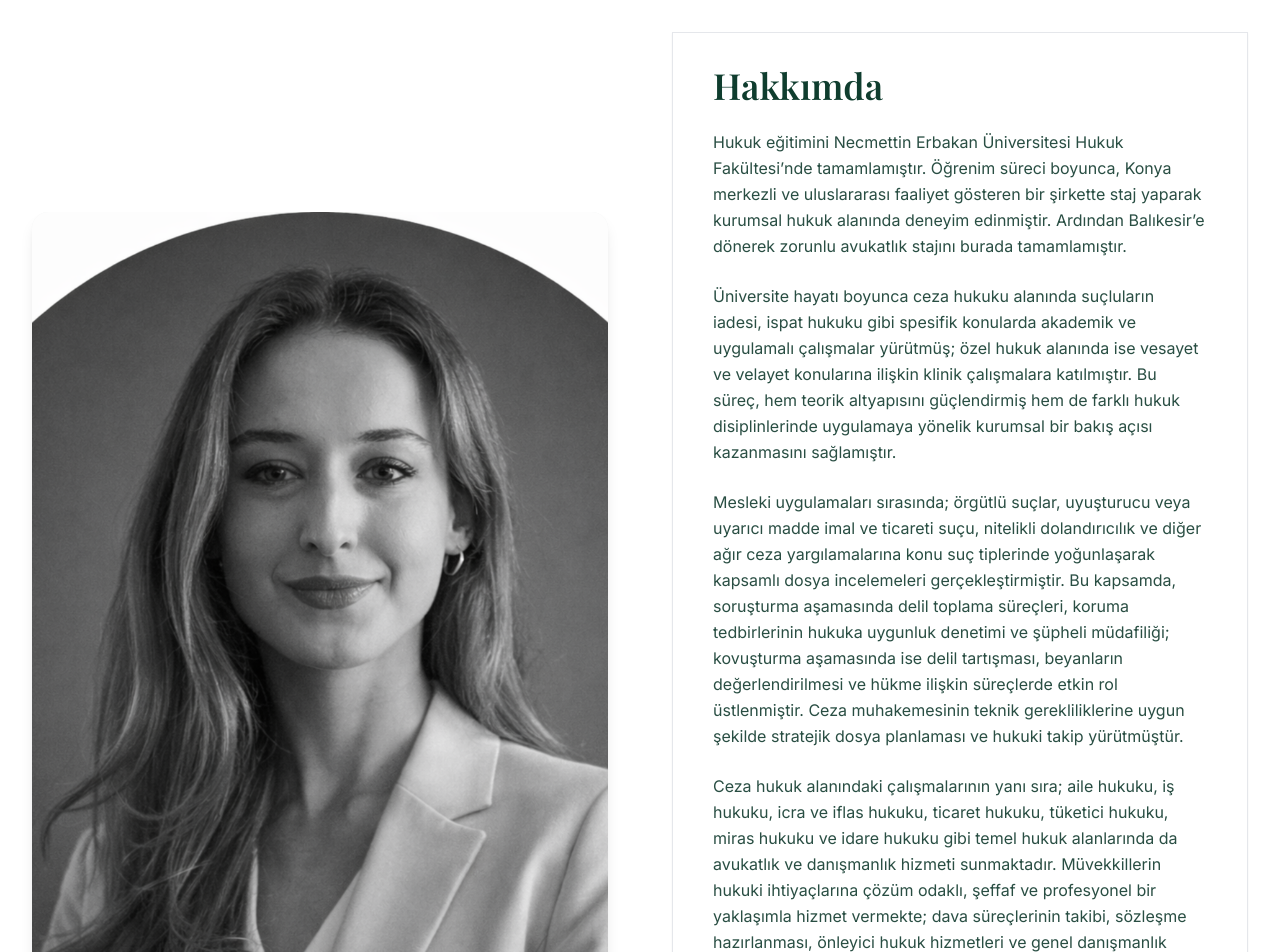
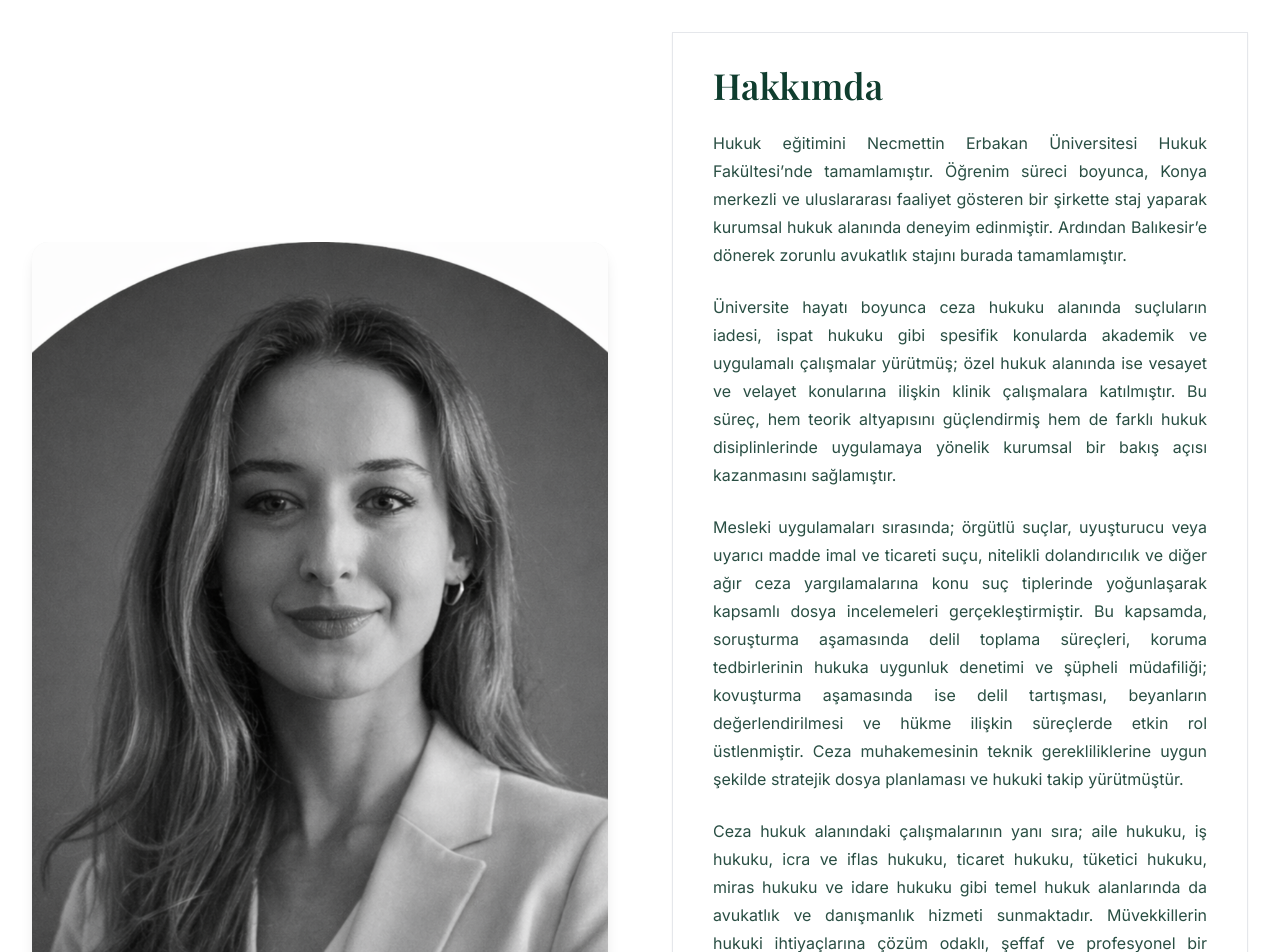
Before and after one commit to Mustafa1052/ece-nalbant-site, a Next.js app: page / in a window 1280 px wide. Shown: the part 880-1832 px from the top of the page. Built offline with nearby package versions, Linux system fonts and the light colour scheme; a web font is replaced by a local one.

Commit message:
yazı düzenleme

```diff
--- a/app/blog/[slug]/page.tsx
+++ b/app/blog/[slug]/page.tsx
@@ -183,6 +183,8 @@ export default async function BlogPostPage({ params }: { params: { slug: string
               style={{ maxWidth: isStyledLegalPost ? '760px' : '800px' }}
             >
               {content.blocks.map((block, i) => {
+                const articleParagraphBaseClasses =
+                  'text-justify hyphens-auto break-words [overflow-wrap:anywhere] leading-relaxed md:leading-7';
                 const isGovernmentTOCLine =
                   isQuotedGovernmentPost && block.type === 'p' && block.text.includes('................................................................');
                 const isGovernmentFootnoteLine =
@@ -243,12 +245,12 @@ export default async function BlogPostPage({ params }: { params: { slug: string
                             isGovernmentTOCLine
                               ? 'whitespace-pre-line font-medium text-primary/75 text-[13px] md:text-sm'
                               : isGovernmentFootnoteLine
-                                ? 'whitespace-pre-line text-primary-dark/55 text-xs md:text-[13px] leading-[1.7] italic'
+                                ? `whitespace-pre-line text-primary-dark/55 text-xs md:text-[13px] italic ${articleParagraphBaseClasses}`
                                 : isGovernmentNumberedItem
-                                  ? 'text-primary-dark/90 text-[15px] md:text-base text-justify border-l-2 border-accent/20 pl-3'
-                                  : 'text-primary-dark/90 text-[15px] md:text-base text-justify'
+                                  ? `text-primary-dark/90 text-[15px] md:text-base border-l-2 border-accent/20 pl-3 ${articleParagraphBaseClasses}`
+                                  : `text-primary-dark/90 text-[15px] md:text-base ${articleParagraphBaseClasses}`
                           }`
-                        : 'text-primary-dark/90'
+                        : `text-primary-dark/90 ${articleParagraphBaseClasses}`
                     }`}
                   >
                     {isGovernmentFootnoteLine && footnoteNumber ? (
--- a/app/layout.tsx
+++ b/app/layout.tsx
@@ -22,16 +22,16 @@ const inter = Inter({
 const siteUrl = 'https://www.ecenalbant.av.tr';
 
 export const metadata: Metadata = {
-  title: 'Avukat Ece Nalbant | Balıkesir Avukat',
+  title: 'Av. Ece Nalbant | Hukuk ve Danışmanlık',
   description:
-    'Balıkesir merkezli Avukat Ece Nalbant; ceza hukuku, boşanma davaları ve hukuki danışmanlık hizmetleri sunmaktadır.',
+    'Balıkesir merkezli Av. Ece Nalbant; ceza hukuku, boşanma davaları ve hukuki danışmanlık alanlarında hizmet sunmaktadır.',
   metadataBase: new URL(siteUrl),
   keywords:
     'Balıkesir avukat, Balıkesir ceza avukatı, Balıkesir boşanma avukatı, Balıkesir dolandırıcılık avukatı, Balıkesir uyuşturucu avukatı, Balıkesir ağır ceza avukatı, Balıkesir hukuk danışmanlık, avukat Ece Nalbant',
   openGraph: {
-    title: 'Avukat Ece Nalbant | Balıkesir Avukat',
+    title: 'Av. Ece Nalbant | Hukuk ve Danışmanlık',
     description:
-      'Balıkesir merkezli Avukat Ece Nalbant; ceza hukuku, boşanma davaları ve hukuki danışmanlık hizmetleri sunmaktadır.',
+      'Balıkesir merkezli Av. Ece Nalbant; ceza hukuku, boşanma davaları ve hukuki danışmanlık alanlarında hizmet sunmaktadır.',
     url: siteUrl,
     siteName: 'Avukat Ece Nalbant',
     type: 'website',
--- a/components/About.tsx
+++ b/components/About.tsx
@@ -56,7 +56,7 @@ export function About() {
 
             {/* BIOGRAPHY */}
             <motion.p
-              className="text-primary-dark/90 text-base leading-relaxed mb-6"
+              className="text-primary-dark/90 text-base leading-relaxed md:leading-7 text-justify hyphens-auto break-words [overflow-wrap:anywhere] mb-6"
               initial={{ opacity: 0, y: 20 }}
               whileInView={{ opacity: 1, y: 0 }}
               viewport={{ once: true }}
@@ -68,7 +68,7 @@ export function About() {
               stajını burada tamamlamıştır.
             </motion.p>
             <motion.p
-              className="text-primary-dark/90 text-base leading-relaxed mb-6"
+              className="text-primary-dark/90 text-base leading-relaxed md:leading-7 text-justify hyphens-auto break-words [overflow-wrap:anywhere] mb-6"
               initial={{ opacity: 0, y: 20 }}
               whileInView={{ opacity: 1, y: 0 }}
               viewport={{ once: true }}
@@ -81,7 +81,7 @@ export function About() {
               bir bakış açısı kazanmasını sağlamıştır.
             </motion.p>
             <motion.p
-              className="text-primary-dark/90 text-base leading-relaxed mb-6"
+              className="text-primary-dark/90 text-base leading-relaxed md:leading-7 text-justify hyphens-auto break-words [overflow-wrap:anywhere] mb-6"
               initial={{ opacity: 0, y: 20 }}
               whileInView={{ opacity: 1, y: 0 }}
               viewport={{ once: true }}
@@ -97,7 +97,7 @@ export function About() {
               yürütmüştür.
             </motion.p>
             <motion.p
-              className="text-primary-dark/90 text-base leading-relaxed mb-6"
+              className="text-primary-dark/90 text-base leading-relaxed md:leading-7 text-justify hyphens-auto break-words [overflow-wrap:anywhere] mb-6"
               initial={{ opacity: 0, y: 20 }}
               whileInView={{ opacity: 1, y: 0 }}
               viewport={{ once: true }}
```
